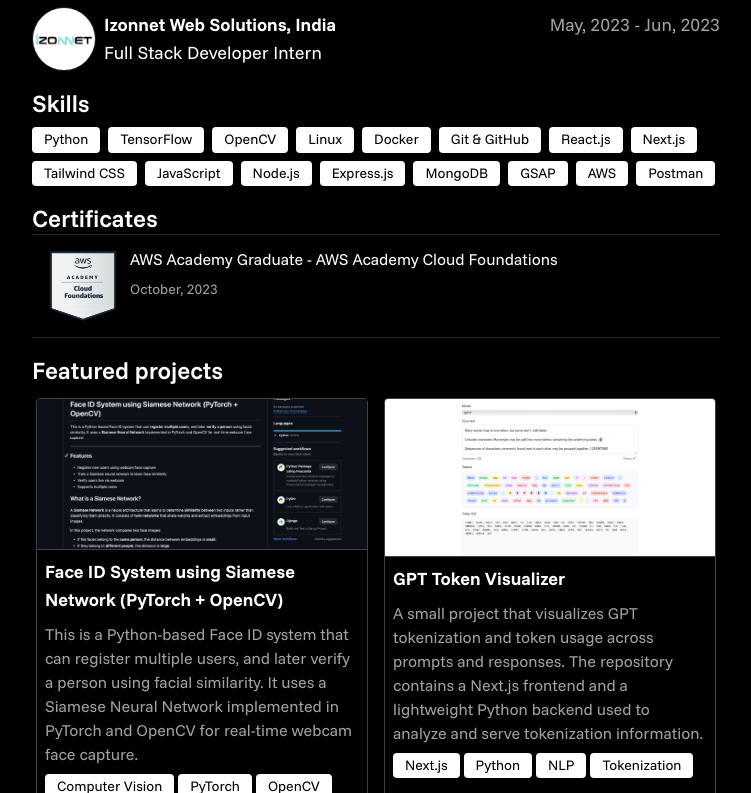
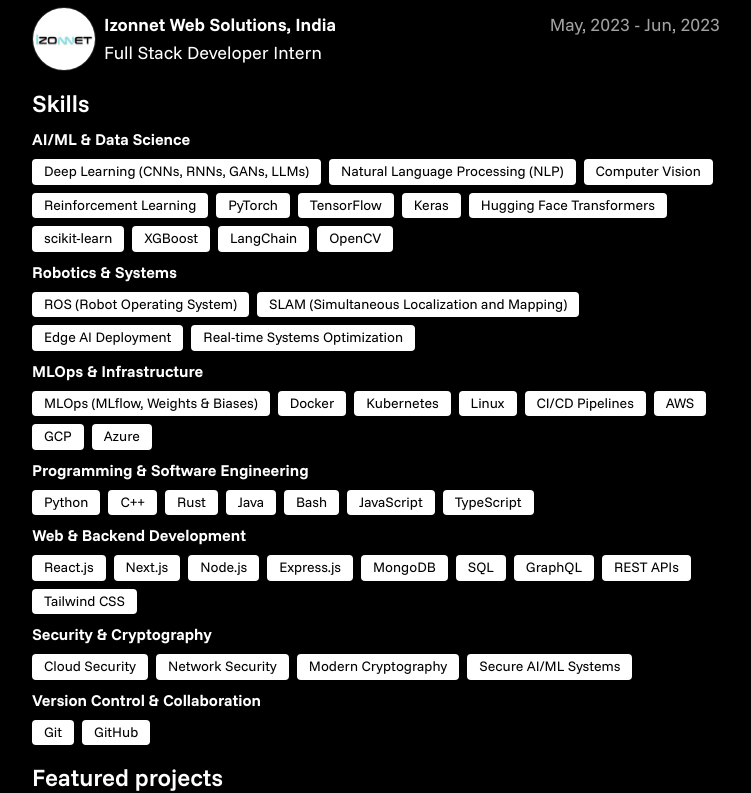
Before and after one commit to harsh7z/harsh-portfolio, a Next.js app: page / in a window 1280 px wide. Shown: the part 767-1560 px from the top of the page, without its empty margins (264-1015 px from the left). Built offline with nearby package versions, Linux system fonts and the light colour scheme.

Commit message:
updated skills

```diff
--- a/src/app/page.jsx
+++ b/src/app/page.jsx
@@ -140,8 +140,8 @@
                           target="_blank"
                           rel="noopener noreferrer"
                         >
-                          <div className="flex justify-center items-center w-9 h-9 bg-white text-black rounded-full">
-                            <FontAwesomeIcon icon={item.icon} size="lg"/>
+                          <div className="flex justify-center items-center w-9 h-9 bg-neutral-300 text-black rounded-full">
+                            <FontAwesomeIcon icon={item.icon} size="lg" />
                           </div>
                         </a>
                       </div>
@@ -155,7 +155,7 @@
                   </span>
                   <br />
                   <span className="font-semibold lg:font-normal">
-                    CS Grad Student | AI & Cybersecurity Enthusiast
+                    AI/ML Engineer | Robotics & Intelligent Systems
                   </span>
                 </p>
               </div>
@@ -209,10 +209,19 @@
                   Skills
                 </span>
 
-                <div className="w-full flex flex-wrap gap-2 mt-2">
-                  {skills.map((item, i) => (
+                <div className="w-full flex flex-col gap-2 mt-2">
+                  {Object.entries(skills).map(([category, items], i) => (
+                    <div key={i} className="w-full">
+                      {/* Category Title */}
+                      <h3 className="text-white text-base font-bold mb-2">
+                        {category}
+                      </h3>
+
+                      {/* Skills under the category */}
+                      <div className="flex flex-wrap gap-2">
+                        {items.map((item, j) => (
                           <div
-                      key={i}
+                            key={j}
                             className="w-fit bg-white px-3 py-1 rounded-sm flex justify-center"
                           >
                             <span className="text-black text-sm font-semibold lg:font-normal leading-tight">
@@ -222,16 +231,6 @@
                         ))}
                       </div>
                     </div>
-
-              {/**certificates section */}
-              <div ref={certificateRef} className="flex flex-col opacity-0">
-                <span className="text-xl font-semibold inline-block pt-4 lg:text-2xl">
-                  Certificates
-                </span>
-
-                <div className="w-full flex flex-col border-b border-neutral-800">
-                  {certificates.map((item, i) => (
-                    <CertificateCard item={item} key={i} />
                   ))}
                 </div>
               </div>
@@ -269,6 +268,19 @@
                   </span>
                 </a>
               </div>
+
+              {/**certificates section */}
+              {/* <div ref={certificateRef} className="flex flex-col opacity-0">
+                <span className="text-xl font-semibold inline-block pt-4 lg:text-2xl">
+                  Certificates
+                </span>
+
+                <div className="w-full flex flex-col border-b border-neutral-800">
+                  {certificates.map((item, i) => (
+                    <CertificateCard item={item} key={i} />
+                  ))}
+                </div>
+              </div> */}
 
               {/**connect section */}
               <div
--- a/src/components/project_card/ProjectCard.jsx
+++ b/src/components/project_card/ProjectCard.jsx
@@ -20,23 +20,10 @@
 
         {/* Content Section */}
         <div className="w-full h-[56%] flex flex-col gap-2 p-2 border-t border-neutral-700">
-          <span className="text-lg font-bold">{item.label}</span>
+          <span className="text-lg font-bold text-white">{item.label}</span>
           <p className="font-semibold text-md text-neutral-400 lg:font-normal">
             {item.description}
           </p>
-
-          <div className="links flex gap-1 flex-wrap">
-            {item.skills.map((item, i) => (
-              <div
-                key={i}
-                className="w-fit bg-white px-3 py-1 rounded-sm flex justify-center"
-              >
-                <span className="text-black text-sm font-semibold lg:font-normal leading-tight">
-                  {item}
-                </span>
-              </div>
-            ))}
-          </div>
         </div>
 
         <div className="mt-auto w-full h-[12%]">
--- a/src/data/portfolioData.js
+++ b/src/data/portfolioData.js
@@ -39,24 +39,69 @@
     },
   ],
 
-  skills: [
+  skills: {
+  "AI/ML & Data Science": [
+    "Deep Learning (CNNs, RNNs, GANs, LLMs)",
+    "Natural Language Processing (NLP)",
+    "Computer Vision",
+    "Reinforcement Learning",
+    "PyTorch",
+    "TensorFlow",
+    "Keras",
+    "Hugging Face Transformers",
+    "scikit-learn",
+    "XGBoost",
+    "LangChain",
+    "OpenCV"
+  ],
+  "Robotics & Systems": [
+    "ROS (Robot Operating System)",
+    "SLAM (Simultaneous Localization and Mapping)",
+    "Edge AI Deployment",
+    "Real-time Systems Optimization"
+  ],
+  "MLOps & Infrastructure": [
+    "MLOps (MLflow, Weights & Biases)",
+    "Docker",
+    "Kubernetes",
+    "Linux",
+    "CI/CD Pipelines",
+    "AWS",
+    "GCP",
+    "Azure"
+  ],
+  "Programming & Software Engineering": [
     "Python",
-    "TensorFlow",
-    "OpenCV",
-    "Linux",
-    "Docker",
-    "Git & GitHub",
+    "C++",
+    "Rust",
+    "Java",
+    "Bash",
+    "JavaScript",
+    "TypeScript"
+  ],
+  "Web & Backend Development": [
     "React.js",
     "Next.js",
-    "Tailwind CSS",
-    "JavaScript",
     "Node.js",
     "Express.js",
     "MongoDB",
-    "GSAP",
-    "AWS",
-    "Postman",
+    "SQL",
+    "GraphQL",
+    "REST APIs",
+    "Tailwind CSS",
   ],
+  "Security & Cryptography": [
+    "Cloud Security",
+    "Network Security",
+    "Modern Cryptography",
+    "Secure AI/ML Systems"
+  ],
+  "Version Control & Collaboration": [
+    "Git",
+    "GitHub"
+  ]
+  },
+
 
 
   certificates: [
```
Lines whose indentation alone changed are shown as unchanged.
